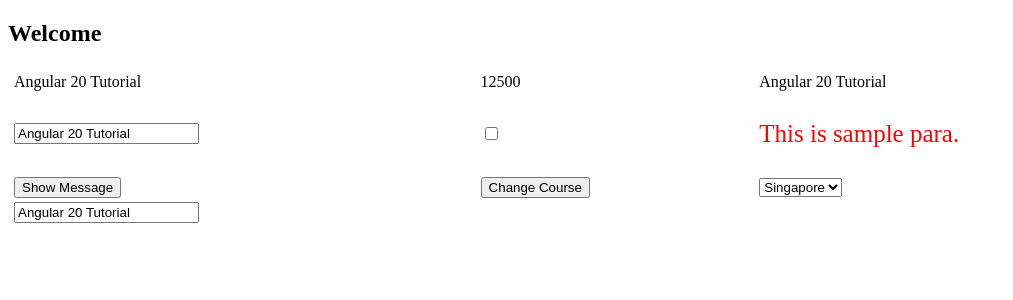
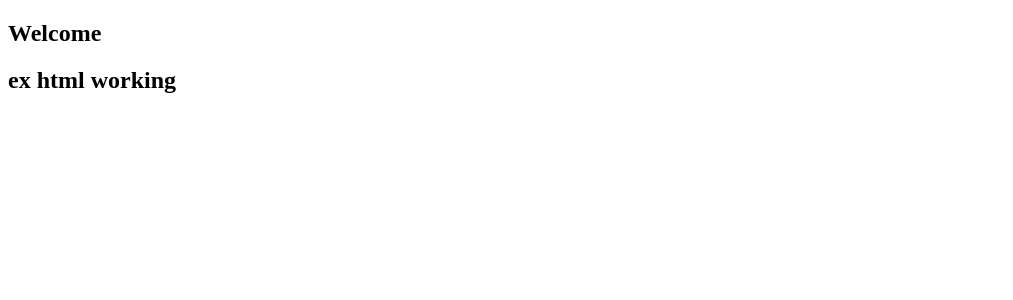
Before and after one commit to wahwahmayphu/angualr20-app, an Angular app in the folder angular20Tutorial/: page / in a window 1280 px wide. Shown: the top 300 px of the page, without its empty margins (0-1013 px from the left). Built offline with nearby package versions, Linux system fonts and the light colour scheme.

Commit message:
add signal

```diff
--- a/angular20Tutorial/src/app/app.html
+++ b/angular20Tutorial/src/app/app.html
@@ -1,7 +1,8 @@
 <h2>Welcome</h2>
+<app-signal-ex></app-signal-ex>
 
-<table style="width: 100%;">
-   <tr>
+<!-- <table style="width: 100%;">
+   <tr> -->
 
 
       <!-- <td>
@@ -12,10 +13,15 @@
          <app-user></app-user>
       </td> -->
 
-      <td>
+      <!-- <td>
          <app-data-binding></app-data-binding>
-      </td>
+      </td> -->
 
-   </tr>
+       <!-- <h2>Welcome</h2> -->
 
-</table>
+
+
+
+   <!-- </tr>
+
+</table> -->
--- a/angular20Tutorial/src/app/app.ts
+++ b/angular20Tutorial/src/app/app.ts
@@ -3,10 +3,12 @@ import { RouterOutlet } from '@angular/router';
 import { Admin } from './components/admin/admin';
 import { User } from './components/user/user';
 import { DataBinding } from './components/data-binding/data-binding';
+import { SignalEx } from './components/signal-ex/signal-ex';
 
 @Component({
   selector: 'app-root',
-  imports: [Admin,User, DataBinding],
+  // imports: [Admin,User, DataBinding],
+  imports: [SignalEx],
   templateUrl: './app.html',
   styleUrl: './app.css'
 })
--- /dev/null
+++ b/angular20Tutorial/src/app/components/signal-ex/signal-ex.html
@@ -0,0 +1 @@
+<h2>ex html working</h2>
--- /dev/null
+++ b/angular20Tutorial/src/app/components/signal-ex/signal-ex.ts
@@ -0,0 +1,23 @@
+import { Component, signal } from '@angular/core';
+
+@Component({
+  selector: 'app-signal-ex',
+  imports: [],
+  templateUrl: './signal-ex.html',
+  styleUrl: './signal-ex.css'
+})
+export class SignalEx {
+  firstName: string = "Phyo";
+  productName = "Iphone"
+
+  courseName = signal<string>("Angular");
+
+  courseDuration = signal("15 videos");
+
+  constructor() {
+    this.firstName = "Thu";
+    console.log(this.firstName);
+
+    this.courseName.set("React")
+  }
+}
```
Also changed, not shown: angular20Tutorial/src/app/components/signal-ex/signal-ex.css (added), 1 other file (tests, documents, lock files or other folders).
